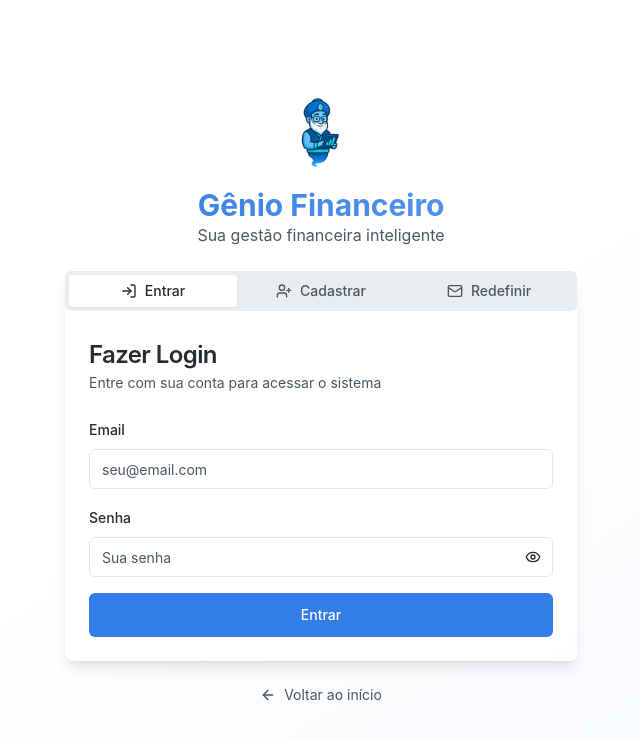
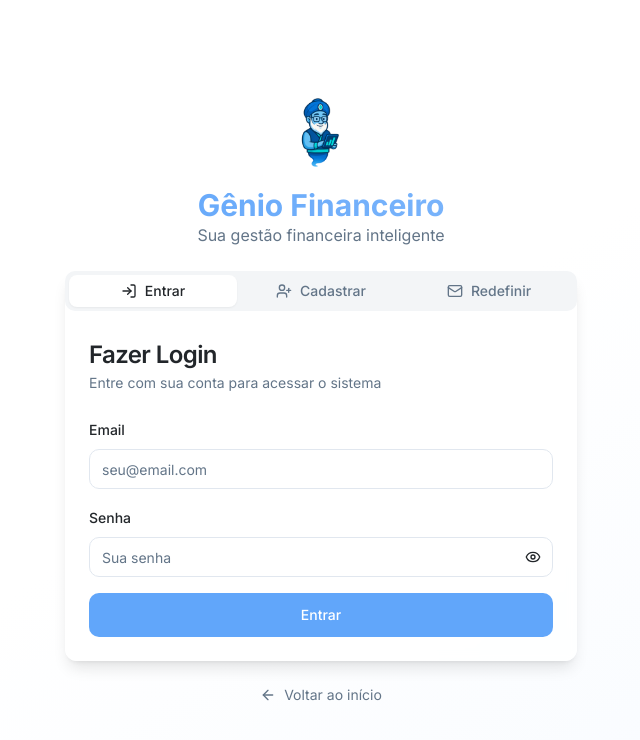
Before and after one commit to startupmourasolutions/genial-finances, a React (Vite) app: page /auth in a window 1280 px wide. Shown: the top 740 px of the page, without its empty margins (319-959 px from the left). Built offline with nearby package versions, Linux system fonts and the light colour scheme.

Commit message:
Update font and colors
Update the website's font to match the provided print and enhance color scheme with a more vibrant blue.

```diff
--- a/index.html
+++ b/index.html
@@ -9,6 +9,11 @@
     <meta name="author" content="Lovable" />
 
     <link rel="icon" href="/lovable-uploads/5da0cb27-8940-4fcb-86cb-ded708e9a161.png" type="image/png">
+
+    <!-- Inter Font -->
+    <link rel="preconnect" href="https://fonts.googleapis.com">
+    <link rel="preconnect" href="https://fonts.gstatic.com" crossorigin>
+    <link href="https://fonts.googleapis.com/css2?family=Inter:wght@300;400;500;600;700;800&display=swap" rel="stylesheet">
 
     <meta property="og:title" content="genial-finances" />
     <meta property="og:description" content="Lovable Generated Project" />
--- a/src/index.css
+++ b/src/index.css
@@ -8,102 +8,100 @@ All colors MUST be HSL.
 
 @layer base {
   :root {
-    /* Gênio Financeiro Brand Colors - Nova Paleta */
-    --brand-blue: 215 78% 55%;
-    --brand-blue-light: 215 78% 85%;
-    --brand-blue-glow: 215 78% 65%;
-    --brand-green: 147 76% 36%;
-    --brand-dark: 210 9% 17%;
+    /* Gênio Financeiro Brand Colors - Azul Vibrante */
+    --brand-blue: 213 94% 68%;
+    --brand-blue-light: 213 94% 85%;
+    --brand-blue-glow: 213 94% 75%;
+    --brand-green: 147 85% 42%;
+    --brand-orange: 35 91% 62%;
+    --brand-dark: 210 11% 15%;
 
-    /* Core colors based on new specification */
+    /* Core colors - Design Moderno */
     --background: 0 0% 100%;
-    --foreground: 210 9% 17%;
+    --foreground: 210 11% 15%;
     --surface: 0 0% 100%;
 
     --card: 0 0% 100%;
-    --card-foreground: 210 9% 17%;
+    --card-foreground: 210 11% 15%;
 
     --popover: 0 0% 100%;
-    --popover-foreground: 210 9% 17%;
+    --popover-foreground: 210 11% 15%;
 
-    --primary: 215 78% 55%;
+    --primary: 213 94% 68%;
     --primary-foreground: 0 0% 100%;
 
-    --secondary: 210 17% 93%;
-    --secondary-foreground: 210 9% 17%;
+    --secondary: 210 20% 96%;
+    --secondary-foreground: 210 11% 15%;
 
-    --muted: 210 17% 93%;
-    --muted-foreground: 210 14% 34%;
+    --muted: 210 20% 96%;
+    --muted-foreground: 210 16% 46%;
 
-    --accent: 147 76% 36%;
+    --accent: 147 85% 42%;
     --accent-foreground: 0 0% 100%;
 
-    --destructive: 0 84% 60%;
+    --destructive: 0 91% 71%;
     --destructive-foreground: 0 0% 100%;
 
-    --success: 147 76% 36%;
+    --success: 147 85% 42%;
     --success-foreground: 0 0% 100%;
 
-    --border: 220 13% 91%;
-    --input: 220 13% 91%;
-    --ring: 215 78% 55%;
+    --border: 214 32% 91%;
+    --input: 214 32% 91%;
+    --ring: 213 94% 68%;
 
-    --radius: 0.5rem;
+    --radius: 0.75rem;
 
     --sidebar-background: 0 0% 98%;
-
-    --sidebar-foreground: 240 5.3% 26.1%;
-
-    --sidebar-primary: 240 5.9% 10%;
-
-    --sidebar-primary-foreground: 0 0% 98%;
-
-    --sidebar-accent: 240 4.8% 95.9%;
-
-    --sidebar-accent-foreground: 240 5.9% 10%;
-
-    --sidebar-border: 220 13% 91%;
-
-    --sidebar-ring: 217.2 91.2% 59.8%;
+    --sidebar-foreground: 210 11% 15%;
+    --sidebar-primary: 213 94% 68%;
+    --sidebar-primary-foreground: 0 0% 100%;
+    --sidebar-accent: 214 32% 95%;
+    --sidebar-accent-foreground: 210 11% 15%;
+    --sidebar-border: 214 32% 91%;
+    --sidebar-ring: 213 94% 68%;
   }
 
   .dark {
-    --background: 210 9% 17%;
-    --foreground: 0 0% 100%;
-    --surface: 210 9% 17%;
+    --background: 210 11% 15%;
+    --foreground: 0 0% 98%;
+    --surface: 210 11% 15%;
 
-    --card: 210 9% 17%;
-    --card-foreground: 0 0% 100%;
+    --card: 210 11% 18%;
+    --card-foreground: 0 0% 98%;
 
-    --popover: 210 9% 17%;
-    --popover-foreground: 0 0% 100%;
+    --popover: 210 11% 18%;
+    --popover-foreground: 0 0% 98%;
 
-    --primary: 215 78% 55%;
-    --primary-foreground: 0 0% 100%;
+    --primary: 213 94% 68%;
+    --primary-foreground: 210 11% 15%;
 
-    --secondary: 217.2 32.6% 17.5%;
-    --secondary-foreground: 0 0% 100%;
+    --secondary: 210 11% 21%;
+    --secondary-foreground: 0 0% 98%;
 
-    --muted: 217.2 32.6% 25%;
-    --muted-foreground: 210 40% 95%;
+    --muted: 210 11% 21%;
+    --muted-foreground: 210 16% 63%;
 
-    --accent: 147 76% 36%;
-    --accent-foreground: 0 0% 100%;
+    --accent: 147 85% 42%;
+    --accent-foreground: 210 11% 15%;
 
-    --destructive: 0 62.8% 30.6%;
-    --destructive-foreground: 0 0% 100%;
+    --destructive: 0 91% 71%;
+    --destructive-foreground: 210 11% 15%;
 
-    --border: 217.2 32.6% 25%;
-    --input: 217.2 32.6% 25%;
-    --ring: 215 78% 55%;
-    --sidebar-background: 240 5.9% 10%;
-    --sidebar-foreground: 240 4.8% 95.9%;
-    --sidebar-primary: 224.3 76.3% 48%;
-    --sidebar-primary-foreground: 0 0% 100%;
-    --sidebar-accent: 240 3.7% 15.9%;
-    --sidebar-accent-foreground: 240 4.8% 95.9%;
-    --sidebar-border: 240 3.7% 15.9%;
-    --sidebar-ring: 217.2 91.2% 59.8%;
+    --success: 147 85% 42%;
+    --success-foreground: 210 11% 15%;
+
+    --border: 210 11% 21%;
+    --input: 210 11% 21%;
+    --ring: 213 94% 68%;
+
+    --sidebar-background: 210 11% 12%;
+    --sidebar-foreground: 0 0% 98%;
+    --sidebar-primary: 213 94% 68%;
+    --sidebar-primary-foreground: 210 11% 15%;
+    --sidebar-accent: 210 11% 18%;
+    --sidebar-accent-foreground: 0 0% 98%;
+    --sidebar-border: 210 11% 21%;
+    --sidebar-ring: 213 94% 68%;
   }
 }
 
@@ -113,18 +111,21 @@ All colors MUST be HSL.
   }
 
   body {
-    @apply bg-background text-foreground font-inter;
+    @apply bg-background text-foreground;
+    font-family: 'Inter', system-ui, -apple-system, BlinkMacSystemFont, 'Segoe UI', Roboto, sans-serif;
+    font-feature-settings: 'cv02', 'cv03', 'cv04', 'cv11';
   }
 }
 
 /* Custom animations and utilities */
 @layer utilities {
   .font-inter {
-    font-family: 'Inter', -apple-system, BlinkMacSystemFont, 'Segoe UI', sans-serif;
+    font-family: 'Inter', system-ui, -apple-system, BlinkMacSystemFont, 'Segoe UI', Roboto, sans-serif;
+    font-feature-settings: 'cv02', 'cv03', 'cv04', 'cv11';
   }
 
   .shadow-card {
-    box-shadow: 0 1px 3px 0 hsl(var(--foreground) / 0.1), 0 1px 2px -1px hsl(var(--foreground) / 0.1);
+    box-shadow: 0 2px 8px -2px hsl(var(--foreground) / 0.08), 0 4px 16px -4px hsl(var(--foreground) / 0.06);
   }
 
   .gradient-brand {
@@ -136,7 +137,14 @@ All colors MUST be HSL.
   }
 
   .hover-scale {
-    @apply transition-transform duration-200 hover:scale-105;
+    @apply transition-transform duration-200 hover:scale-[1.02];
+  }
+
+  .text-gradient {
+    background: linear-gradient(135deg, hsl(var(--primary)), hsl(var(--accent)));
+    -webkit-background-clip: text;
+    -webkit-text-fill-color: transparent;
+    background-clip: text;
   }
 }
 @layer base {
--- a/tailwind.config.ts
+++ b/tailwind.config.ts
@@ -18,6 +18,9 @@ export default {
 			}
 		},
 		extend: {
+			fontFamily: {
+				'inter': ['Inter', 'system-ui', '-apple-system', 'BlinkMacSystemFont', 'Segoe UI', 'Roboto', 'sans-serif'],
+			},
 			colors: {
 				border: 'hsl(var(--border))',
 				input: 'hsl(var(--input))',
@@ -30,6 +33,7 @@ export default {
 					'blue-light': 'hsl(var(--brand-blue-light))',
 					'blue-glow': 'hsl(var(--brand-blue-glow))',
 					green: 'hsl(var(--brand-green))',
+					orange: 'hsl(var(--brand-orange))',
 					dark: 'hsl(var(--brand-dark))'
 				},
 				primary: {
```
